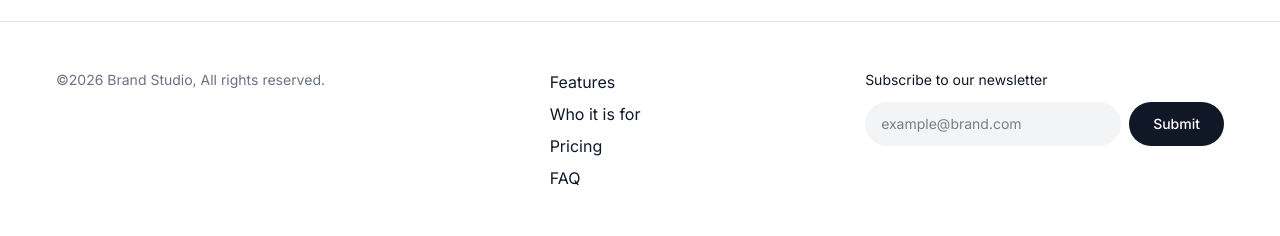
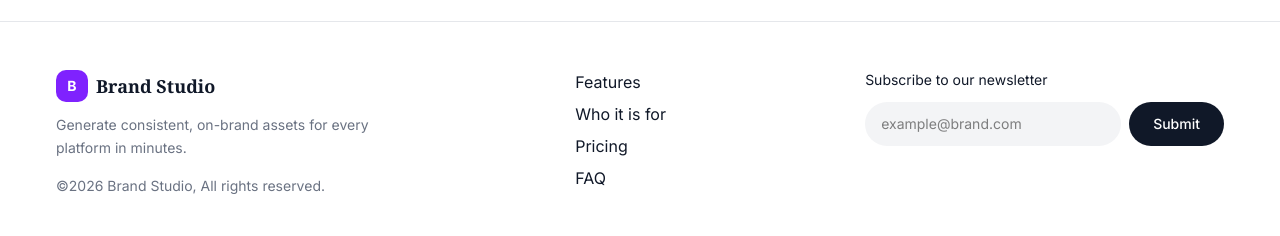
Before and after one commit to obahblack/Brand-Studio, a Next.js app: page / in a window 1280 px wide. Shown: the part 7086-7322 px from the top of the page. Built offline with nearby package versions, Linux system fonts and the light colour scheme; grey boxes are pictures that could not be loaded.

Commit message:
Update footer: add brand logo, name, and subtext above copyright

```diff
--- a/src/components/landing/footer.tsx
+++ b/src/components/landing/footer.tsx
@@ -12,9 +12,22 @@ export function Footer() {
       {/* Top Footer */}
       <div className="container mx-auto px-4 py-12">
         <div className="flex flex-col md:flex-row items-start justify-between gap-12">
-          {/* Copyright */}
-          <div className="text-gray-500 text-sm">
-            ©2026 Brand Studio, All rights reserved.
+          {/* Brand + Copyright */}
+          <div className="space-y-3">
+            <div className="flex items-center gap-2">
+              <div className="w-8 h-8 rounded-lg bg-violet-600 flex items-center justify-center shrink-0">
+                <span className="text-white font-bold text-sm">B</span>
+              </div>
+              <span className="font-semibold text-gray-900 text-lg" style={{ fontFamily: 'Georgia, serif' }}>
+                Brand Studio
+              </span>
+            </div>
+            <p className="text-sm text-gray-500 max-w-xs leading-relaxed">
+              Generate consistent, on-brand assets for every platform in minutes.
+            </p>
+            <div className="text-gray-500 text-sm pt-1">
+              ©2026 Brand Studio, All rights reserved.
+            </div>
           </div>
 
           {/* Navigation Links */}
```
